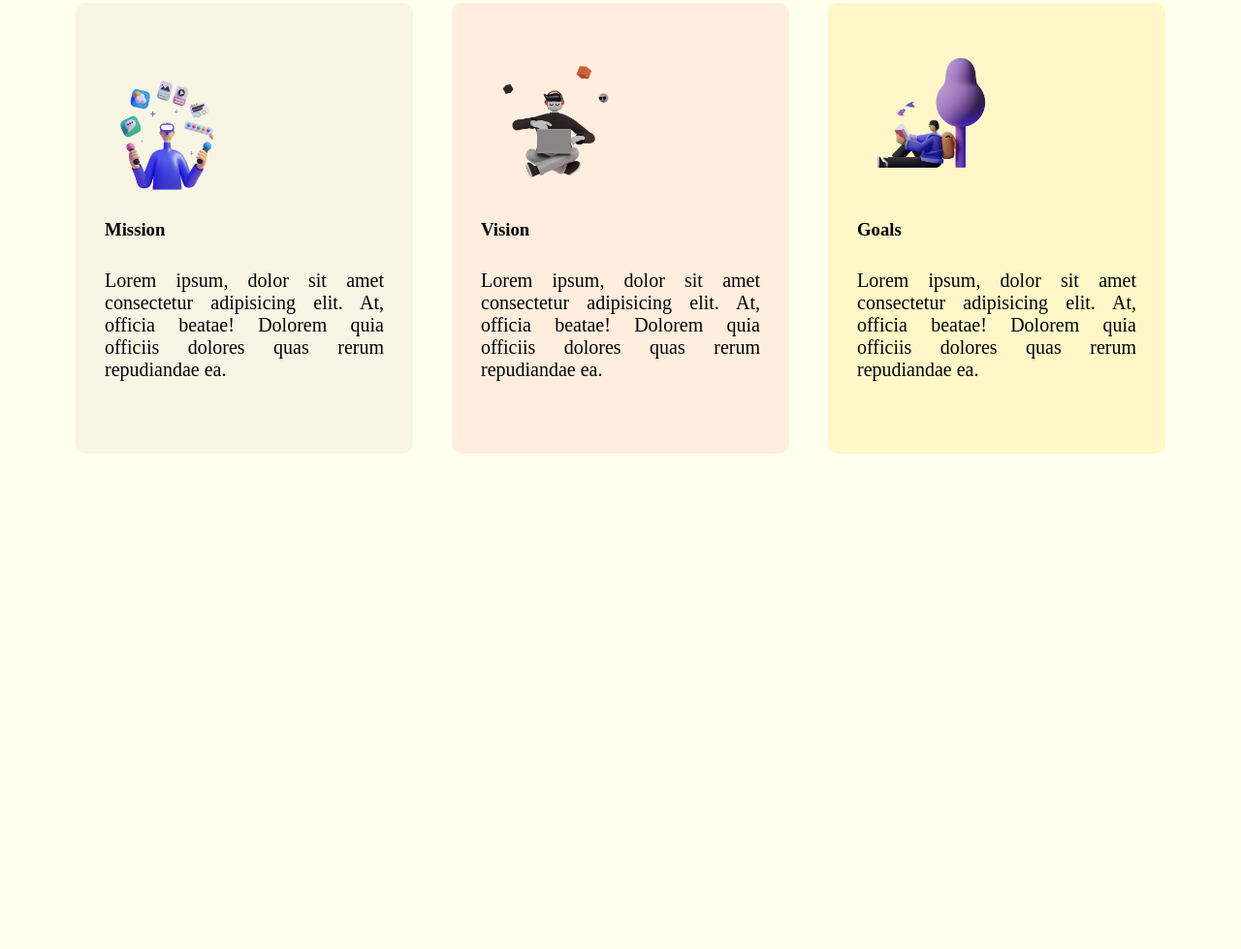
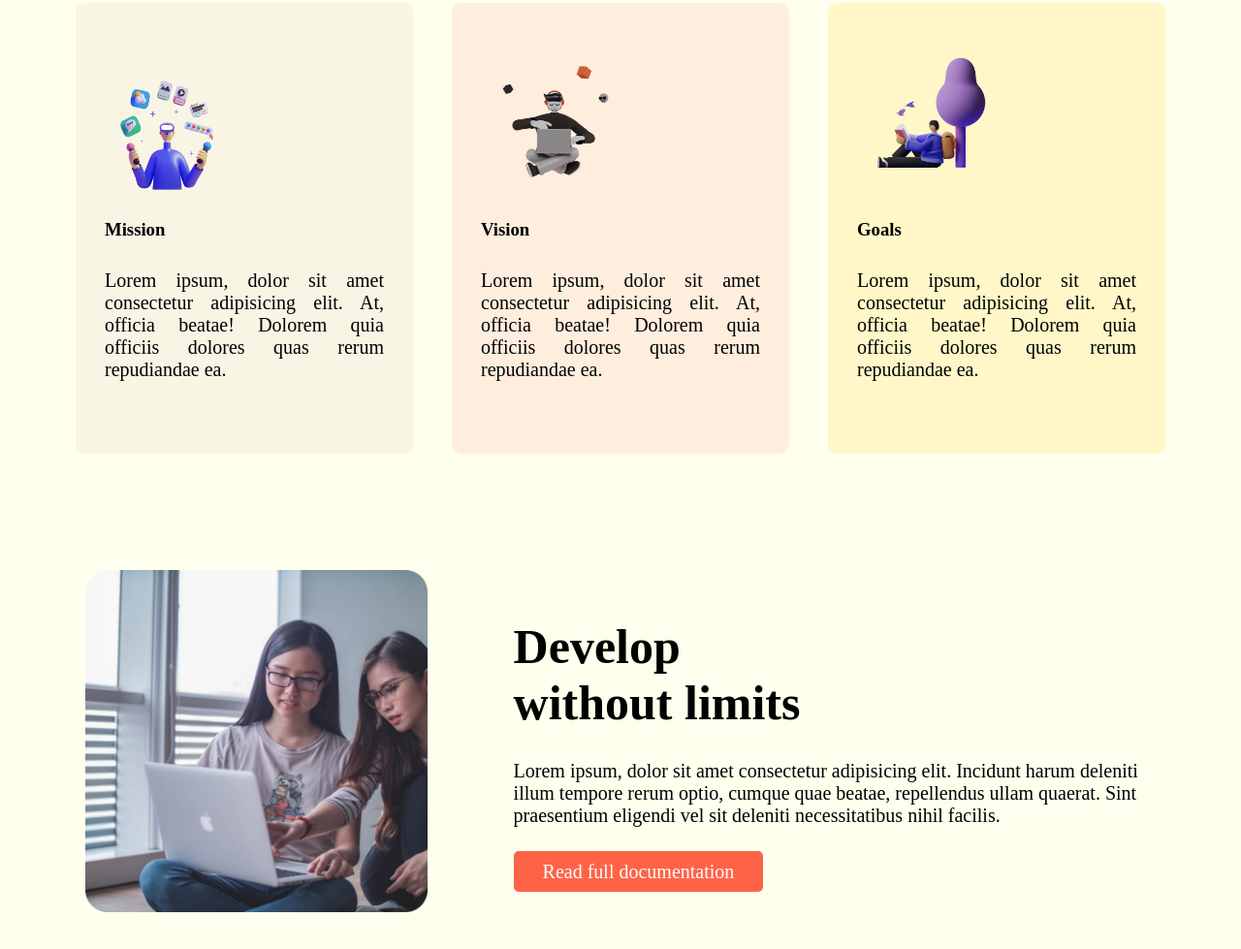
Before and after one commit to tohidulalam/Mission-2024, a plain HTML site: page index.html in a window 1280 px wide. Shown: the part 775-1754 px from the top of the page at 97% size. Before the commit the page ends 1363 px from the top, so only its background shows below. Drawn offline with Linux system fonts and the light colour scheme.

Commit message:
develop section completed

```diff
--- a/index.html
+++ b/index.html
@@ -52,5 +52,25 @@
             </div>
         </div>
     </section>
+    <section>
+        <div class="develop">
+            <div class="develop-pic">
+                <img src="images/pictures/coding.png" alt="">
+            </div>
+            <div class="develop-text">
+                <h2>
+                    Develop
+                </h1>
+                <h2>
+                    without limits
+
+                </h1>
+                <p>
+                    Lorem ipsum, dolor sit amet consectetur adipisicing elit. Incidunt harum deleniti illum tempore rerum optio, cumque quae beatae, repellendus ullam quaerat. Sint praesentium eligendi vel sit deleniti necessitatibus nihil facilis.
+                </p>
+                <a class="button" href="www.mitun.com">Read full documentation</a>
+            </div>
+        </div>
+    </section>
 </body>
 </html>
--- a/style.css
+++ b/style.css
@@ -107,5 +107,29 @@ h2{
 }
 
 #year{
-    color: goldenrod;
+    color: gold;
 }
+
+.develop{
+    display: flex;
+    margin: 80px;
+}
+
+.develop-pic{
+    width: 40%;
+
+}
+
+.develop-text{
+    width: 60%;
+    padding-top: 50px;
+}
+
+.develop img{
+    width: 80%;
+}
+
+.develop-text h2{
+    text-align: left;
+    margin: 0;
+}
```
